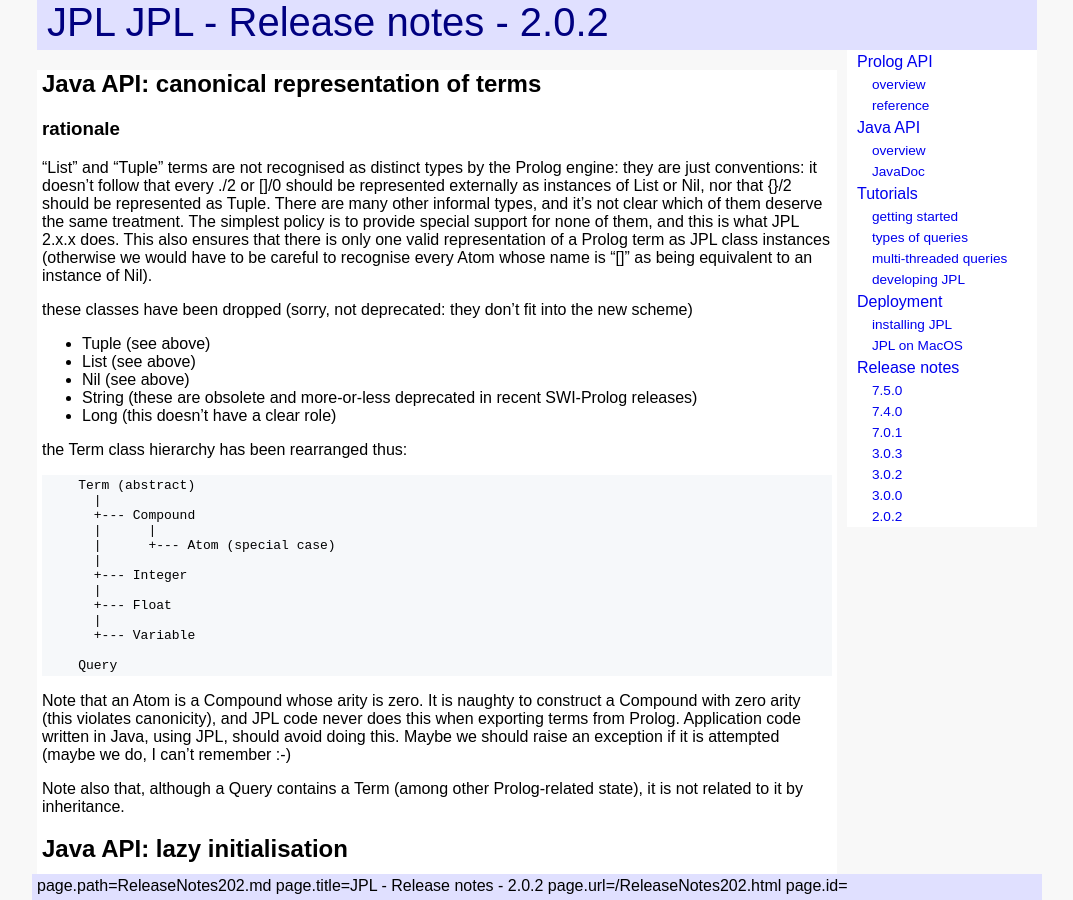
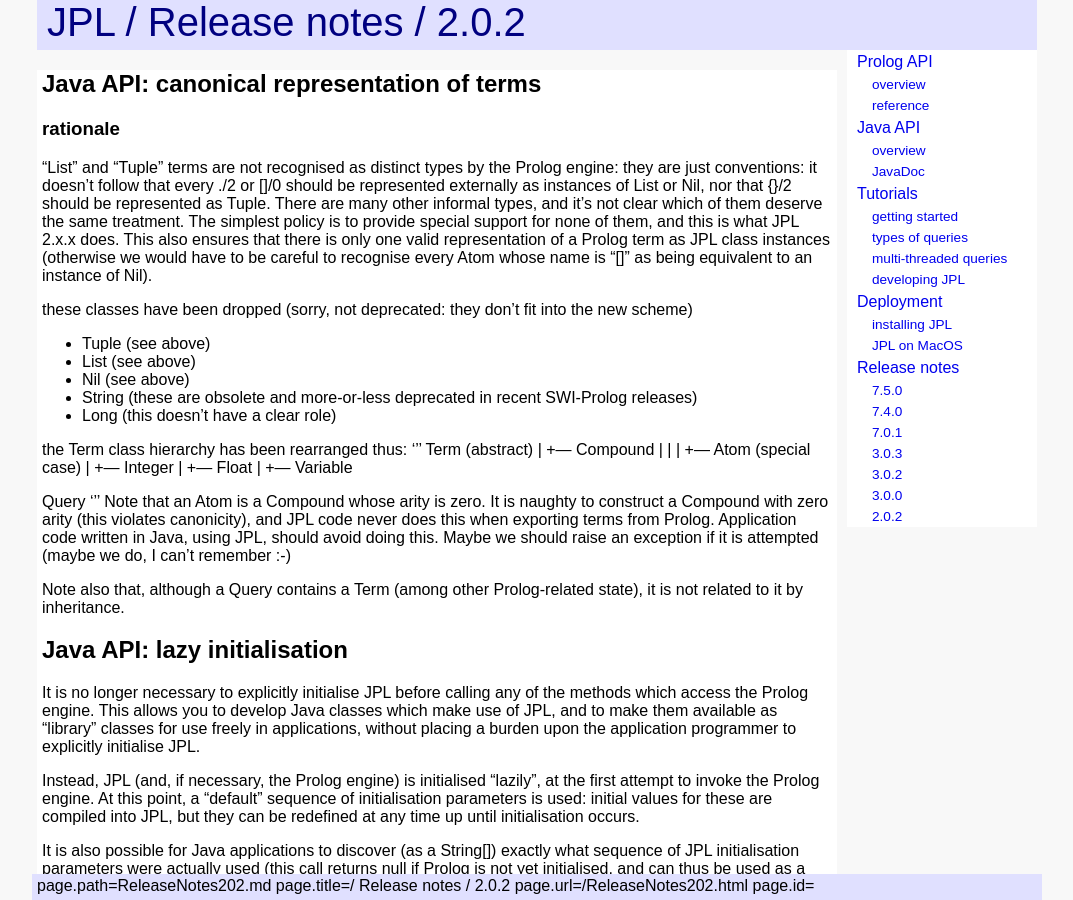
Before and after one commit to anionic/jpl-nav, a Jekyll site: the page built from docs/ReleaseNotes202.md, in a window 1280 px wide and 900 px high. Shown: the whole window, without its empty margins (103-1176 px from the left). Built offline with Jekyll 4.4.1, drawn with Linux system fonts in a browser that asks for light colours; our own code applies the rules of GitHub Pages for plain Markdown files.

Commit message:
Update ReleaseNotes202.md

```diff
--- a/docs/ReleaseNotes202.md
+++ b/docs/ReleaseNotes202.md
@@ -1,4 +1,5 @@
-# JPL - Release notes - 2.0.2
+# / Release notes / 2.0.2
+
 ## Java API: canonical representation of terms
 
 ### rationale
@@ -12,21 +13,21 @@
  * Long (this doesn't have a clear role)
 
  the Term class hierarchy has been rearranged thus:
+'''
+Term (abstract)
+  |
+  +--- Compound
+  |      |
+  |      +--- Atom (special case)
+  |
+  +--- Integer
+  |
+  +--- Float
+  |
+  +--- Variable
 
-        Term (abstract)
-          |
-          +--- Compound
-          |      |
-          |      +--- Atom (special case)
-          |
-          +--- Integer
-          |
-          +--- Float
-          |
-          +--- Variable
-
-        Query
-
+Query
+'''
 Note that an Atom is a Compound whose arity is zero.  It is naughty to construct a Compound with zero arity (this violates canonicity), and JPL code never does this when exporting terms from Prolog.  Application code written in Java, using JPL, should avoid doing this.  Maybe we should raise an exception if it is attempted (maybe we do, I can't remember :-)
 
 Note also that, although a Query contains a Term (among other Prolog-related state), it is not related to it by inheritance.
```
